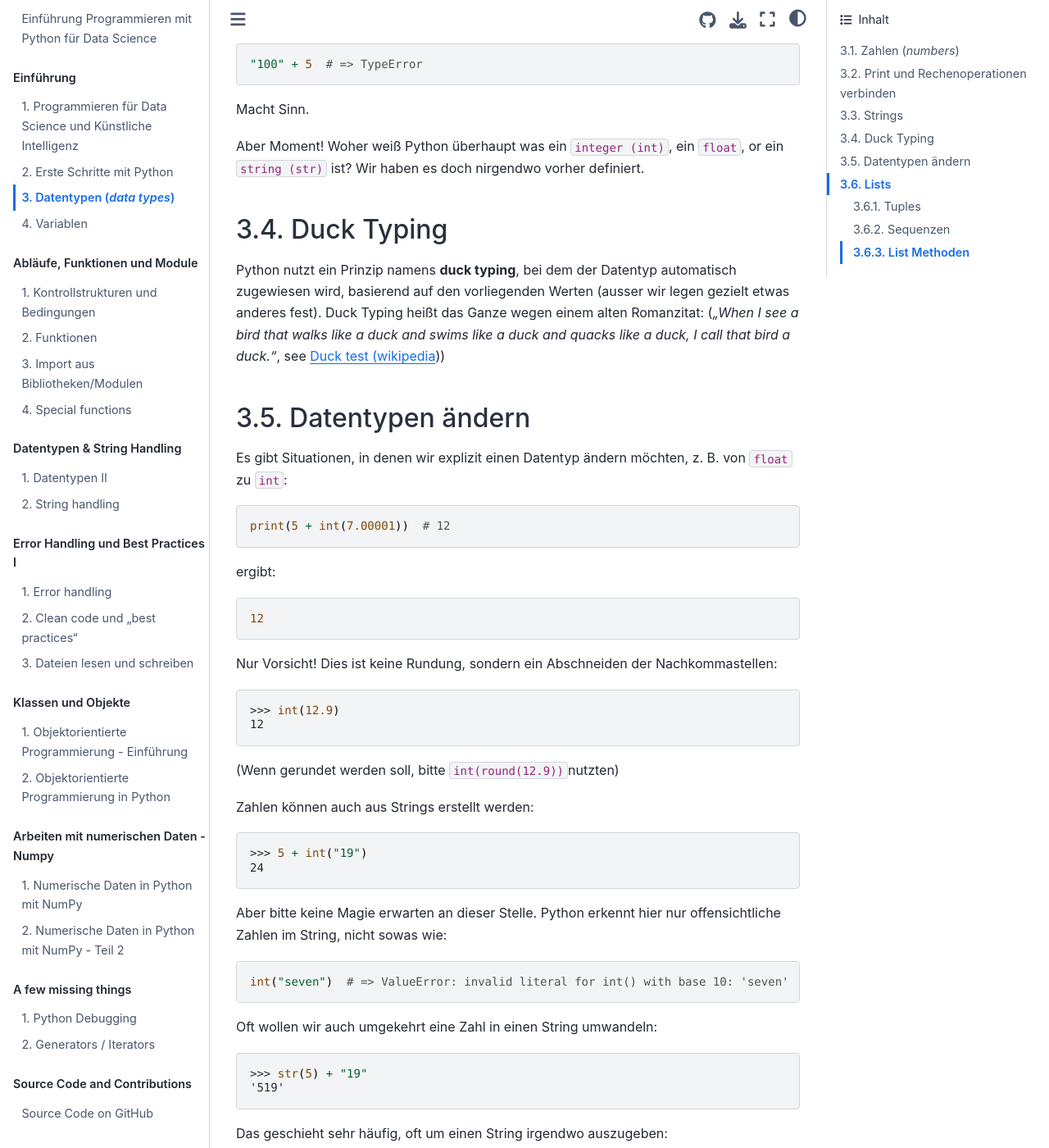
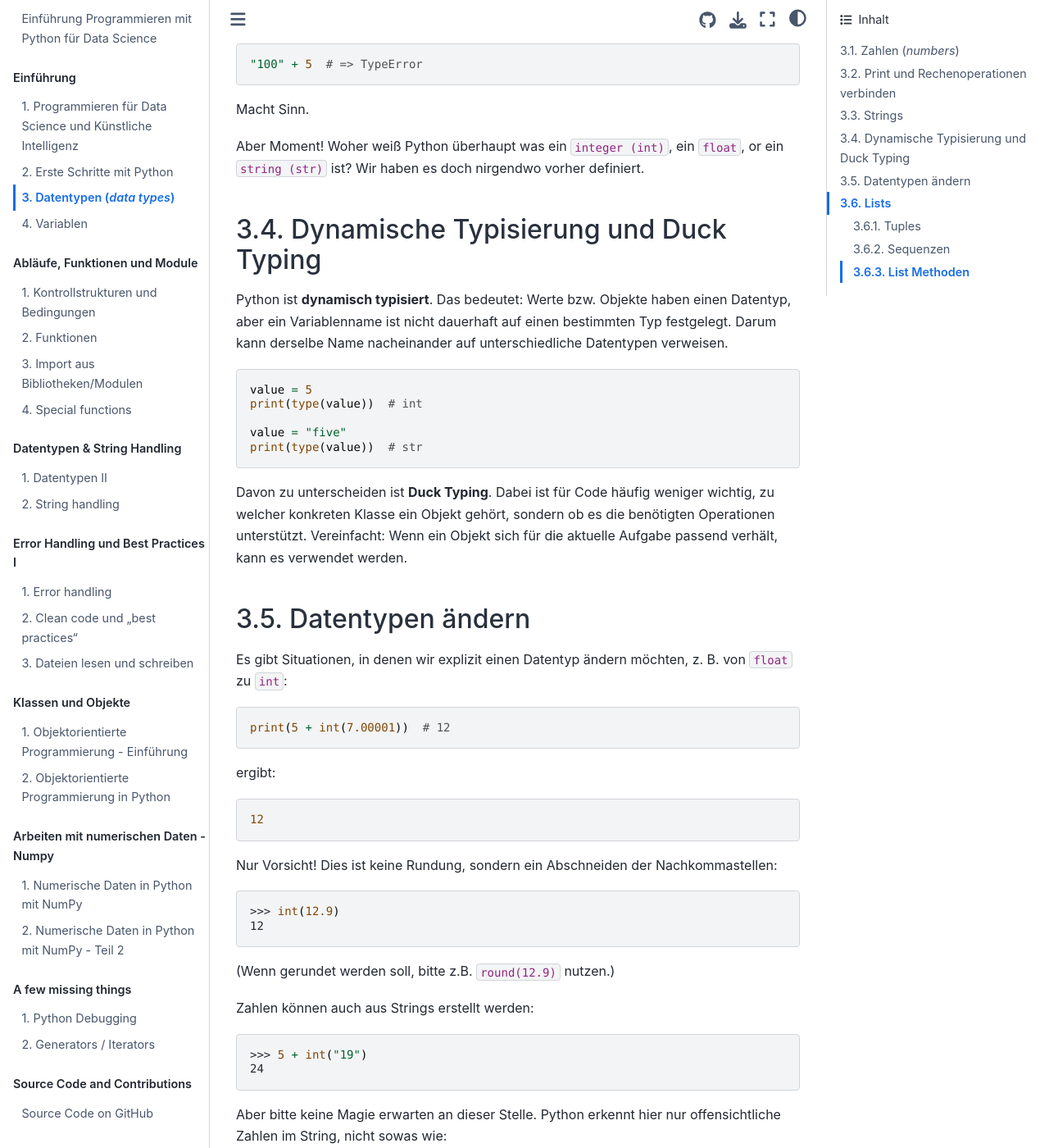
Before and after one commit to florian-huber/python-introduction, a Jupyter Book: the page built from lesson_material_german/01_data_types.md, in a window 1280 px wide and 1400 px high, scrolled down 3860 px. Shown: the whole window at 82% size. Built offline with Jupyter Book 1.0.4 settings and Sphinx 7.4.7 and the Sphinx Book theme 1.1.4, drawn with Linux system fonts in a browser that asks for light colours; pages that are not in the unit, such as notebooks, are missing from menus; comment, search, counter and statistics services are not loaded.

Commit message:
minor intro update

````diff
--- a/lesson_material_german/01_data_types.md
+++ b/lesson_material_german/01_data_types.md
@@ -155,10 +155,19 @@ Macht Sinn.
 
 Aber Moment! Woher weiß Python überhaupt was ein `integer (int)`, ein `float`, or ein `string (str)` ist? Wir haben es doch nirgendwo vorher definiert.
 
-## Duck Typing
+## Dynamische Typisierung und Duck Typing
 
-Python nutzt ein Prinzip namens **duck typing**, bei dem der Datentyp automatisch zugewiesen wird, basierend auf den vorliegenden Werten (ausser wir legen gezielt etwas anderes fest). Duck Typing heißt das Ganze wegen einem alten Romanzitat:
-(*"When I see a bird that walks like a duck and swims like a duck and quacks like a duck, I call that bird a duck."*, see [Duck test (wikipedia](https://en.wikipedia.org/wiki/Duck_test#History)))
+Python ist **dynamisch typisiert**. Das bedeutet: Werte bzw. Objekte haben einen Datentyp, aber ein Variablenname ist nicht dauerhaft auf einen bestimmten Typ festgelegt. Darum kann derselbe Name nacheinander auf unterschiedliche Datentypen verweisen.
+
+```python
+value = 5
+print(type(value))  # int
+
+value = "five"
+print(type(value))  # str
+```
+
+Davon zu unterscheiden ist **Duck Typing**. Dabei ist für Code häufig weniger wichtig, zu welcher konkreten Klasse ein Objekt gehört, sondern ob es die benötigten Operationen unterstützt. Vereinfacht: Wenn ein Objekt sich für die aktuelle Aufgabe passend verhält, kann es verwendet werden.
 
 ## Datentypen ändern
 Es gibt Situationen, in denen wir explizit einen Datentyp ändern möchten, z. B. von `float` zu `int`:
@@ -175,7 +184,7 @@ Nur Vorsicht! Dies ist keine Rundung, sondern ein Abschneiden der Nachkommastell
 >>> int(12.9)
 12
 ```
-(Wenn gerundet werden soll, bitte `int(round(12.9))`nutzten)
+(Wenn gerundet werden soll, bitte z.B. `round(12.9)` nutzen.)
 
 Zahlen können auch aus Strings erstellt werden:
 ```
````
Also changed, not shown: lesson_material_german/00_introduction.md (+1 -1 lines).
